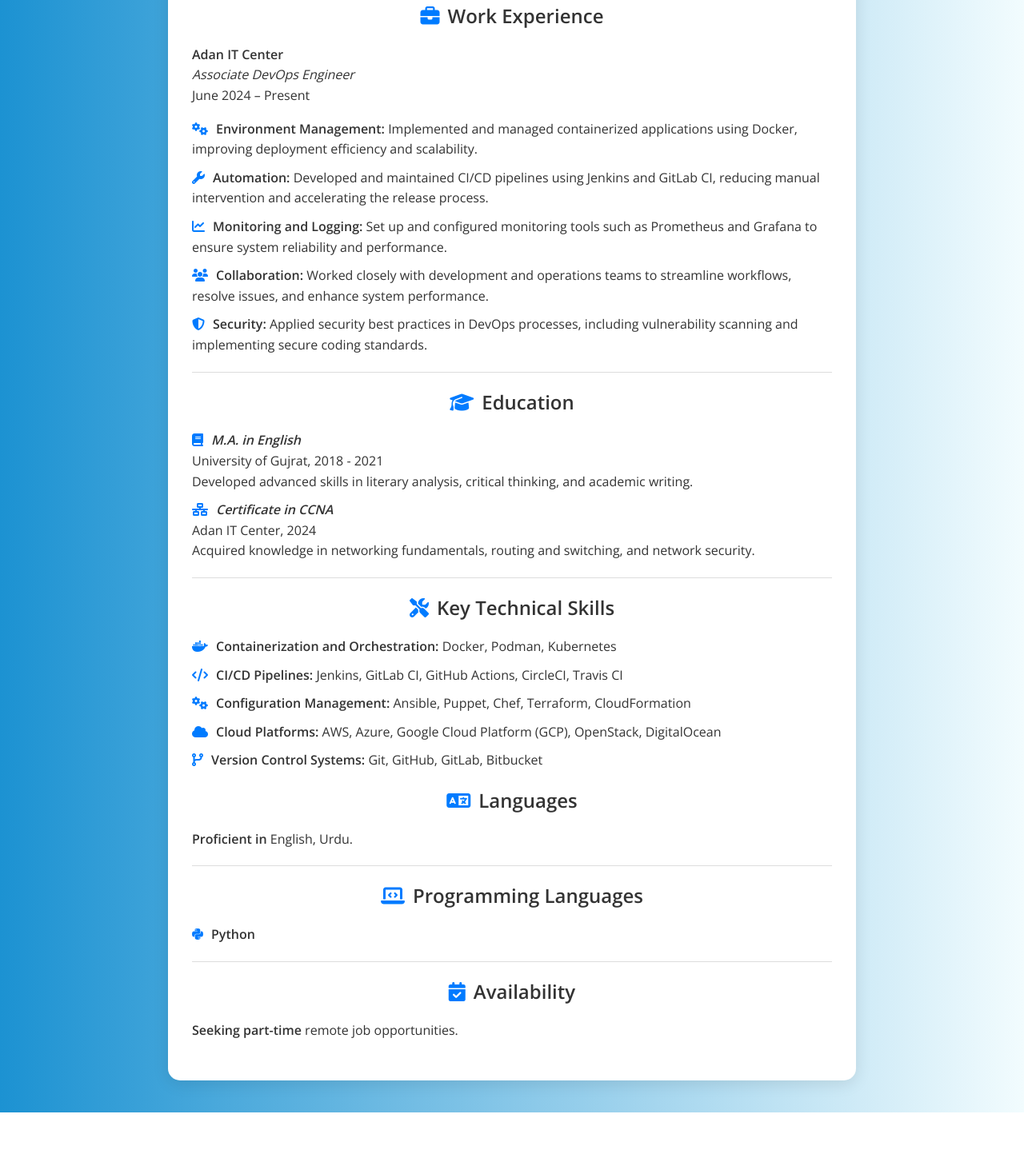
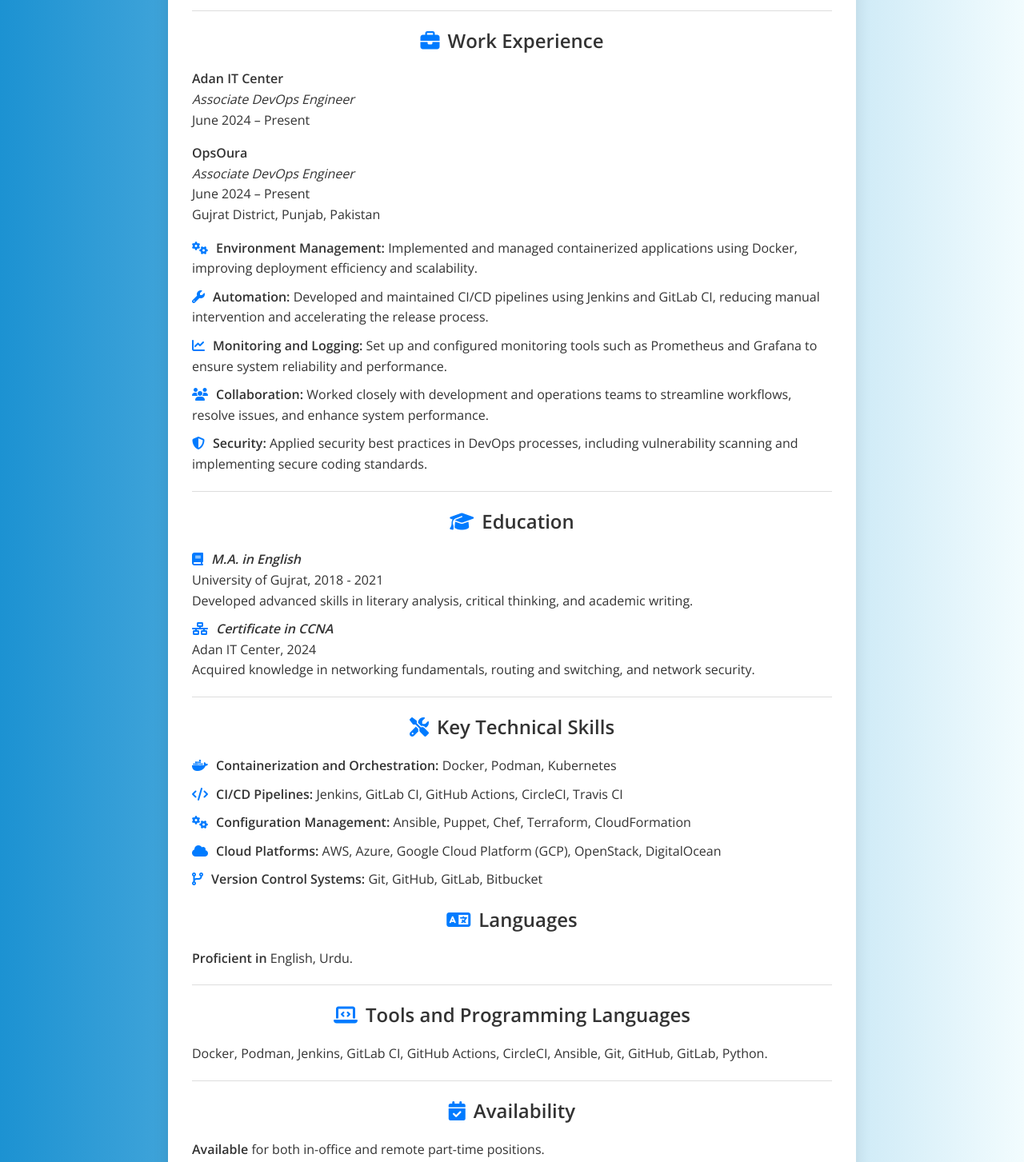
Before and after one commit to SAkib-MiirzA/Circleci-Github, a plain HTML site: page index.html in a window 1280 px wide. Shown: the part 487-1940 px from the top of the page at 80% size. Before the commit the page ends 1878 px from the top, so only its background shows below. Drawn offline with nearby package versions, Linux system fonts and the light colour scheme.

Commit message:
Update index.html

```diff
--- a/index.html
+++ b/index.html
@@ -144,6 +144,7 @@
             <p><strong>Associate Devops Engineer</strong></p>
             <p><i class="fa fa-envelope icon"></i><a href="mailto:sakib00786@gmail.com">sakib00786@gmail.com</a></p>
             <p><i class="fas fa-mobile-alt icon"></i>+923006283898</p>
+            <p><i class="fab fa-linkedin icon"></i><a href="https://www.linkedin.com/in/saqib-muniir/" target="_blank">Sakib's LinkedIn Profile</a></p>
             <p><i class="fab fa-github icon"></i><a href="https://github.com/SAkib-MiirzA/" target="_blank">Sakib's GitHub Profile</a></p>
             <p><i class="fa fa-map-marker-alt icon"></i>Gujrat, Pakistan</p>
         </header>
@@ -162,6 +163,10 @@
             <p><strong>Adan IT Center</strong><br>
             <em>Associate DevOps Engineer</em><br>
             June 2024 – Present</p>
+            <p><strong>OpsOura</strong><br>
+                <em>Associate DevOps Engineer</em><br>
+                June 2024 – Present<br>
+                Gujrat District, Punjab, Pakistan</p>
             <ul>
                 <li><i class="fa fa-cogs icon"></i><strong>Environment Management:</strong> Implemented and managed containerized applications using Docker, improving deployment efficiency and scalability.</li>
                 <li><i class="fa fa-wrench icon"></i><strong>Automation:</strong> Developed and maintained CI/CD pipelines using Jenkins and GitLab CI, reducing manual intervention and accelerating the release process.</li>
@@ -204,15 +209,15 @@
     <hr>
 
     <section>
-        <h2><i class="fa fa-laptop-code icon"></i>Programming Languages</h2>
-        <p><i class="fab fa-python icon"></i><strong>Python</strong></p>
+        <h2><i class="fa fa-laptop-code icon"></i>Tools and Programming Languages</h2>
+        <p></i>Docker, Podman, Jenkins, GitLab CI, GitHub Actions, CircleCI, Ansible, Git, GitHub, GitLab, Python.</p>
     </section>
 
     <hr>
 
     <section>
         <h2><i class="fa fa-calendar-check icon"></i>Availability</h2>
-        <p><strong>Seeking part-time</strong> remote job opportunities.</p>
+        <p><strong>Available</strong> for both in-office and remote part-time positions.</p>
     </section>
 </div>
 </body>
```
